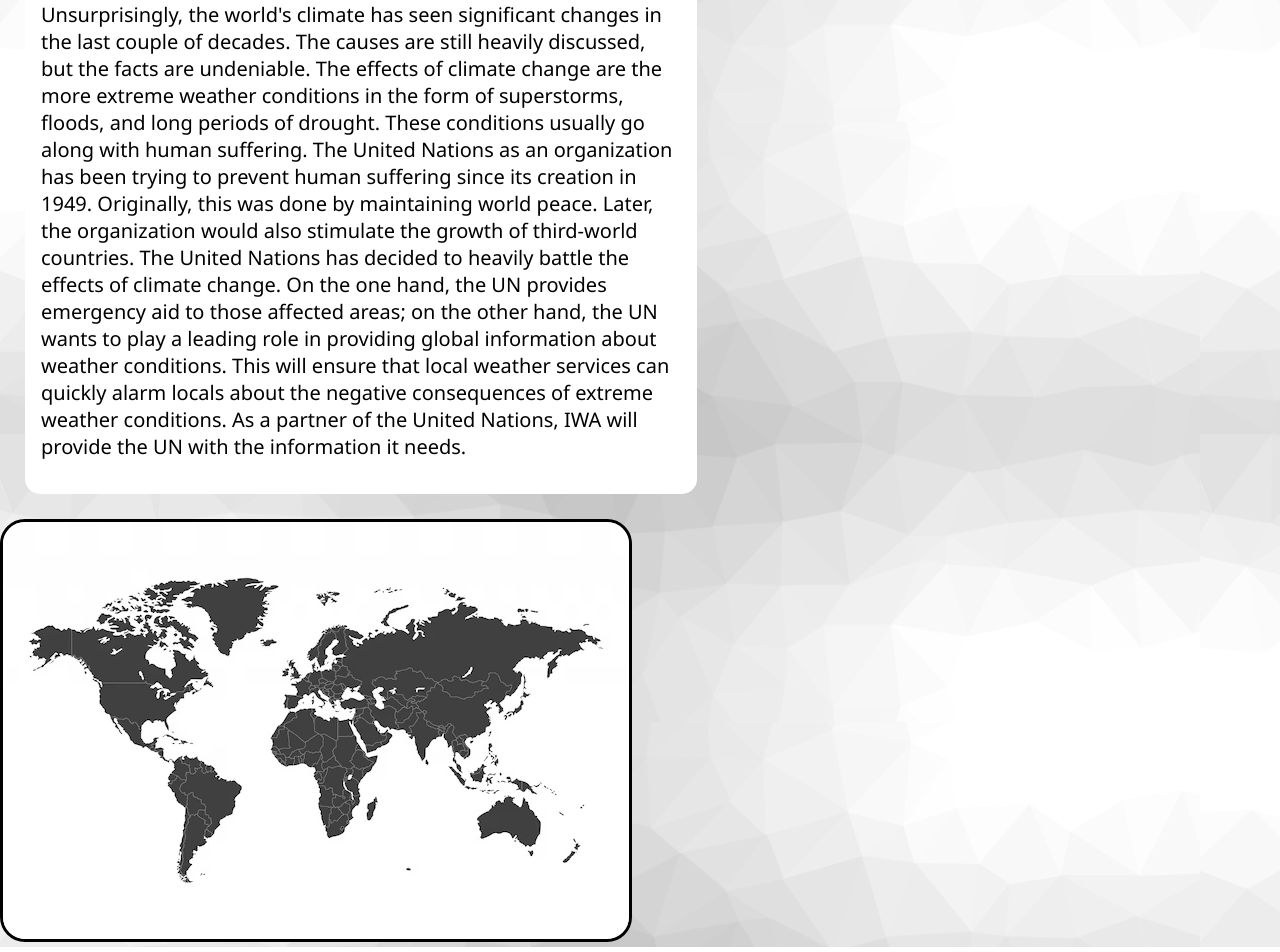
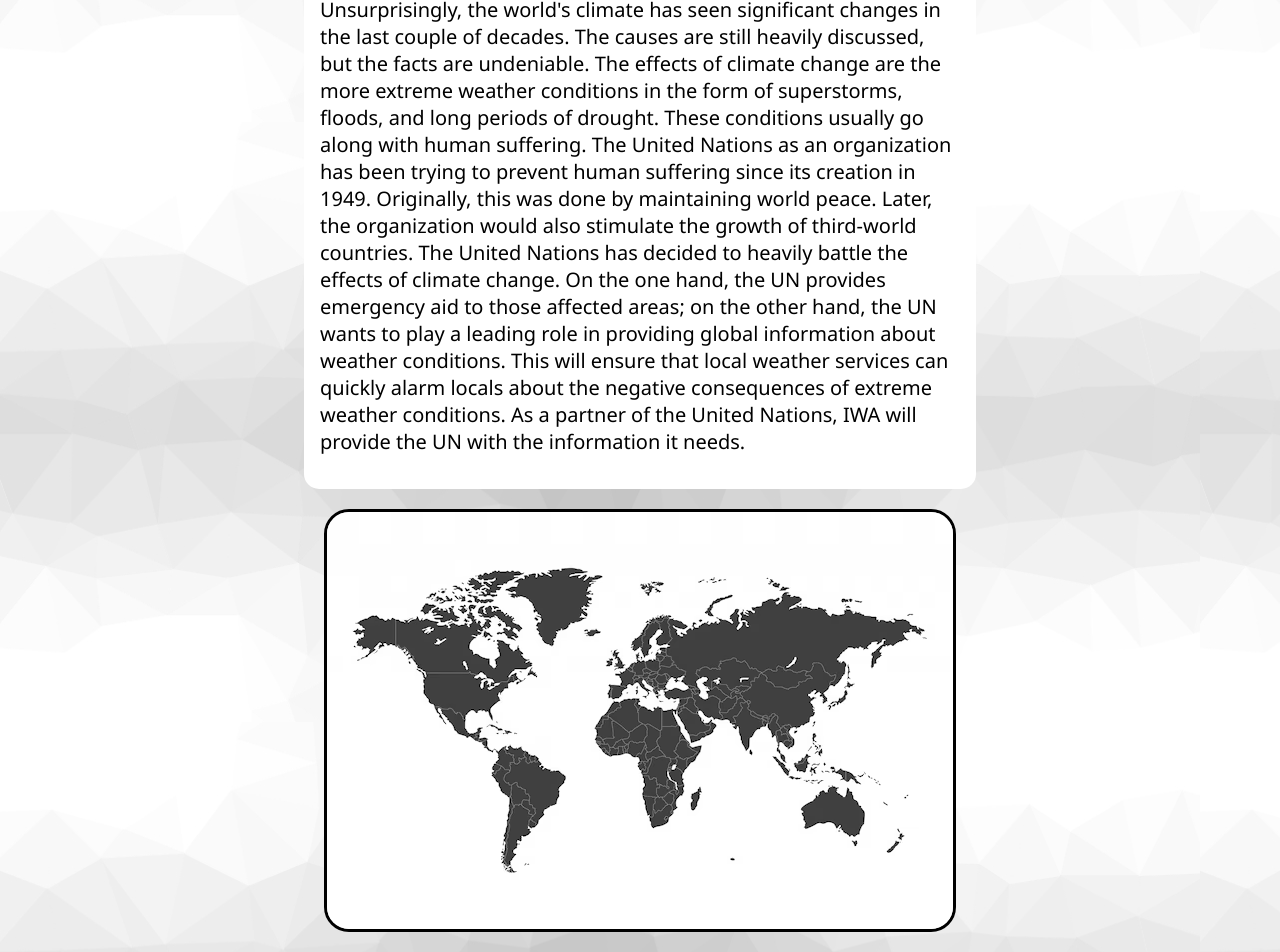
Before and after one commit to Cool-Sqaud/Project_WIA, an Angular app: page / in a window 1280 px wide. Shown: the part 478-1430 px from the top of the page. Built offline with nearby package versions, Linux system fonts and the light colour scheme.

Commit message:
Centered homepage contents

```diff
--- a/src/app/home/home.component.css
+++ b/src/app/home/home.component.css
@@ -1,9 +1,18 @@
-div.main_box_text {
+div.main_box_text{
     background-color: white;
-    margin: 25px;
+    margin: auto;
+    margin-top: 20px;
+    margin-bottom: 20px;
     padding: 14px 16px;
     border-radius: 15px;
     width: 50%;
+}
+
+img.world_map{
+    margin: auto;
+    margin-top: 20px;
+    margin-bottom: 20px;
+    display: block;
 }
 
 div.main_box_text p{
--- a/src/app/home/home.component.html
+++ b/src/app/home/home.component.html
@@ -13,5 +13,5 @@
             weather services can quickly alarm locals about the negative consequences of extreme weather conditions. As a partner of the United Nations,
             IWA will provide the UN with the information it needs. </p>
     </div>
-    <img src="../../assets/world_map.jpg" alt="world_map">
+    <img class="world_map" src="../../assets/world_map.jpg" alt="world_map">
 </div>
--- a/src/app/subscriptions/subscriptions.component.css
+++ b/src/app/subscriptions/subscriptions.component.css
@@ -11,7 +11,7 @@ div.subscriptions{
     border: solid black;
     border-radius: 25px;
     margin: 15px;
-    display: inline-table;
+    display: inline-block;
 }
 
 div.subscription_1{
```
